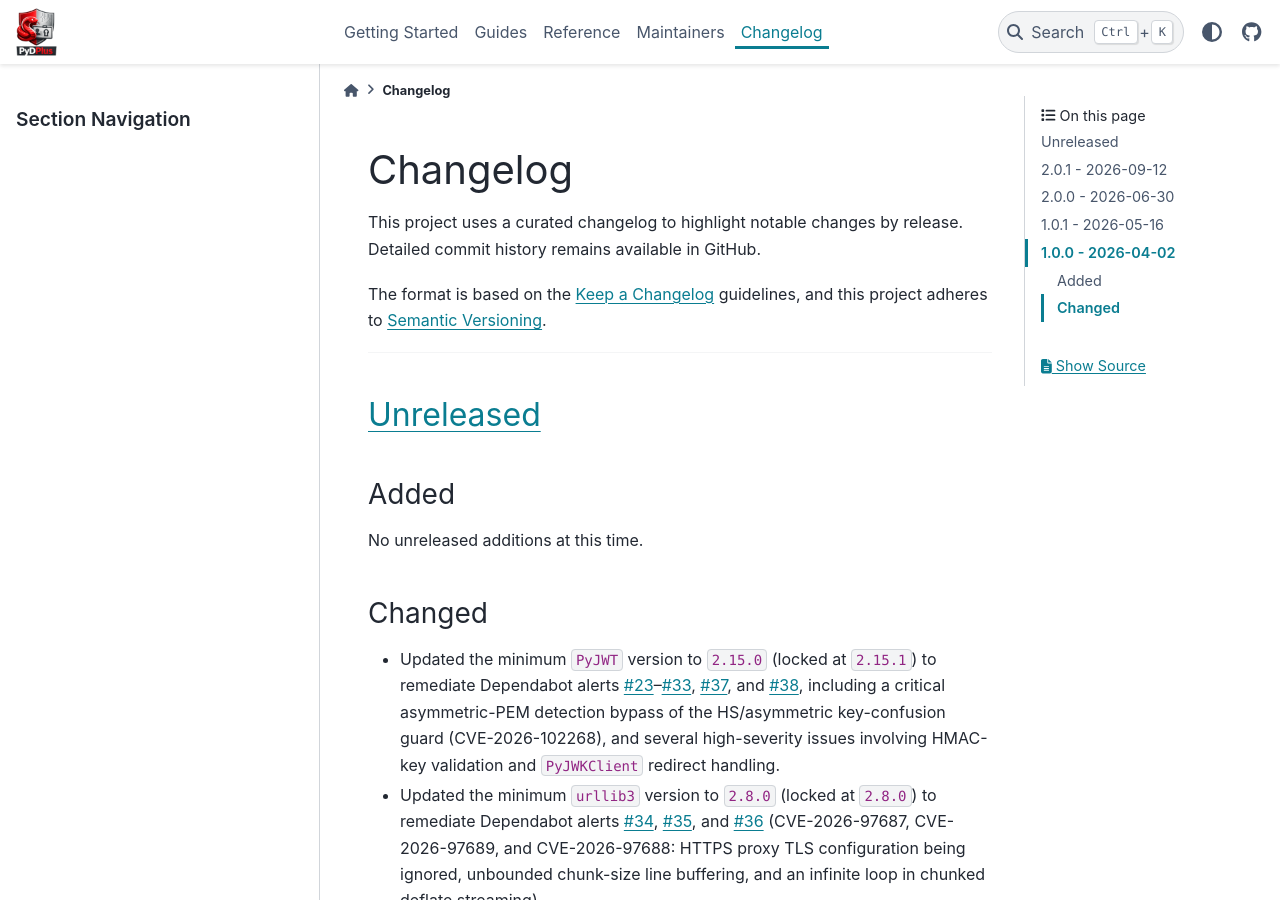
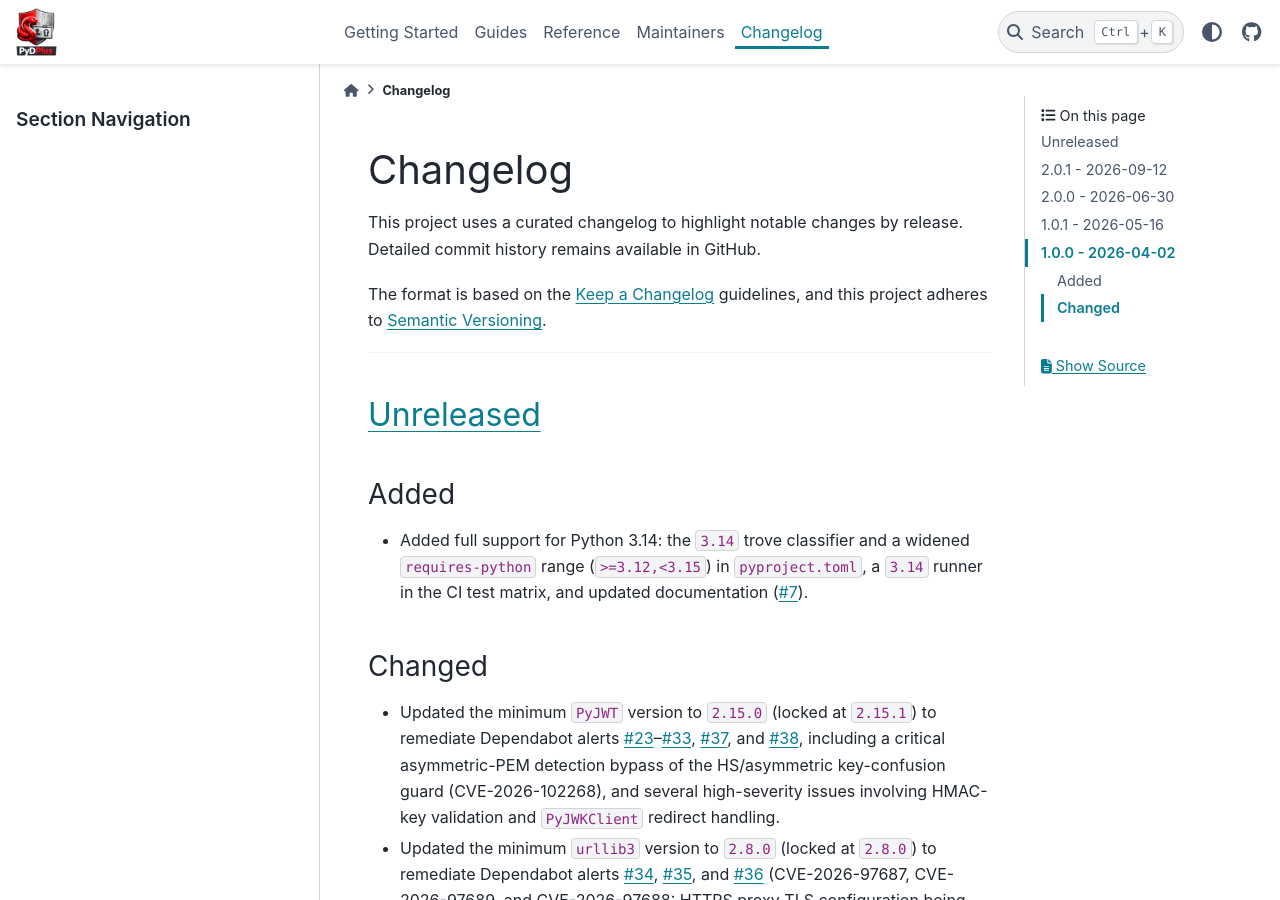
Before and after one commit to jeffshurtliff/pydplus, a Sphinx documentation site: the page built from docs/CHANGELOG.md, in a window 1280 px wide and 900 px high. Built offline with Sphinx 7.4.7 and the PyData theme 0.15.4, drawn with Linux system fonts in a browser that asks for light colours.

Commit message:
Added full Python 3.14 support in pyproject.toml, ci.yml, and docs
Widened requires-python to >=3.12,<3.15, added the 3.14 classifier and
CI matrix runner, regenerated poetry.lock, and updated README.md,
AGENTS.md, CLAUDE.md, the docs, and the changelog (#7).

Co-Authored-By: Claude Sonnet 5.5 <noreply@anthropic.com>

```diff
--- a/docs/CHANGELOG.md
+++ b/docs/CHANGELOG.md
@@ -13,7 +13,9 @@ and this project adheres to [Semantic Versioning](https://semver.org/spec/v2.0.0
 (unreleased-added)=
 ### Added
 
-No unreleased additions at this time.
+- Added full support for Python 3.14: the `3.14` trove classifier and a widened `requires-python` range
+  (`>=3.12,<3.15`) in `pyproject.toml`, a `3.14` runner in the CI test matrix, and updated documentation
+  ([#7](https://github.com/jeffshurtliff/pydplus/issues/7)).
 
 (unreleased-changed)=
 ### Changed
--- a/pyproject.toml
+++ b/pyproject.toml
@@ -6,7 +6,7 @@ name = "pydplus"
 version = "2.1.0.dev0"
 description = "A Python toolset for the RSA ID Plus cloud authentication platform"
 readme = "README.md"
-requires-python = ">=3.12,<3.14.0"
+requires-python = ">=3.12,<3.15"
 license = "MIT"
 license-files = ["LICENSE"]
 authors = [
@@ -58,6 +58,7 @@ classifiers = [
     "Programming Language :: Python :: 3 :: Only",
     "Programming Language :: Python :: 3.12",
     "Programming Language :: Python :: 3.13",
+    "Programming Language :: Python :: 3.14",
 ]
 
 dependencies = [
```
Also changed, not shown: AGENTS.md (+2 -2 lines), CLAUDE.md (+1 -1 lines), README.md (+1 -1 lines), docs/getting-started/overview.md (+1 -1 lines), docs/index.md (+1 -1 lines), 2 other files.
